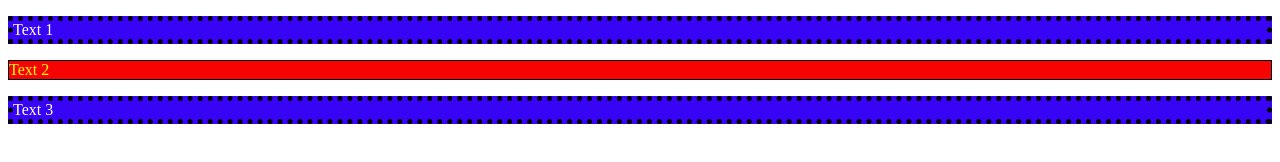
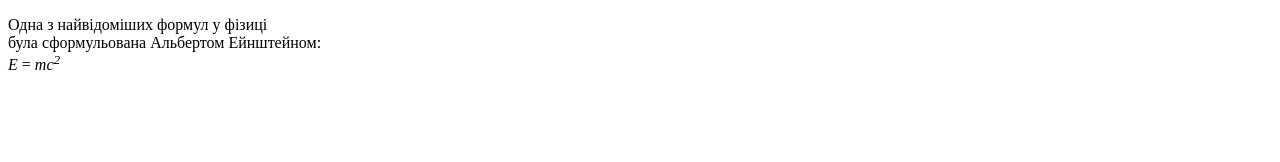
Before and after one commit to ViktorSvertoka/codewars, a plain HTML site: page index.html in a window 1280 px wide. Drawn offline with Linux system fonts and the light colour scheme.

Commit message:
Feat(HTML) Change code

```diff
--- a/index.html
+++ b/index.html
@@ -8,9 +8,11 @@
     <link rel="stylesheet" href="./styles.css" />
   </head>
   <body>
-    <p class="text">Text 1</p>
-    <p id="slogan">Text 2</p>
-    <p class="text">Text 3</p>
+    <p>
+      Одна з найвідоміших формул у фізиці <br />
+      була сформульована Альбертом Ейнштейном: <br />
+      <var>E</var> = <var>m</var><var>c<sup>2</sup></var>
+    </p>
     <script src="./script.js" type="module"></script>
   </body>
 </html>
--- a/script.js
+++ b/script.js
@@ -62,3 +62,11 @@ const encryptedMessage = rot13('Hello, World!');
 console.log(encryptedMessage);
 
 //---------------------------------------------------------------------------------------------------------------
+
+// Complete the method that takes a boolean value and return a "Yes" string for true, or a "No" string for false.
+
+function boolToWord(bool) {
+  return bool ? 'Yes' : 'No';
+}
+
+//---------------------------------------------------------------------------------------------------------------
```
